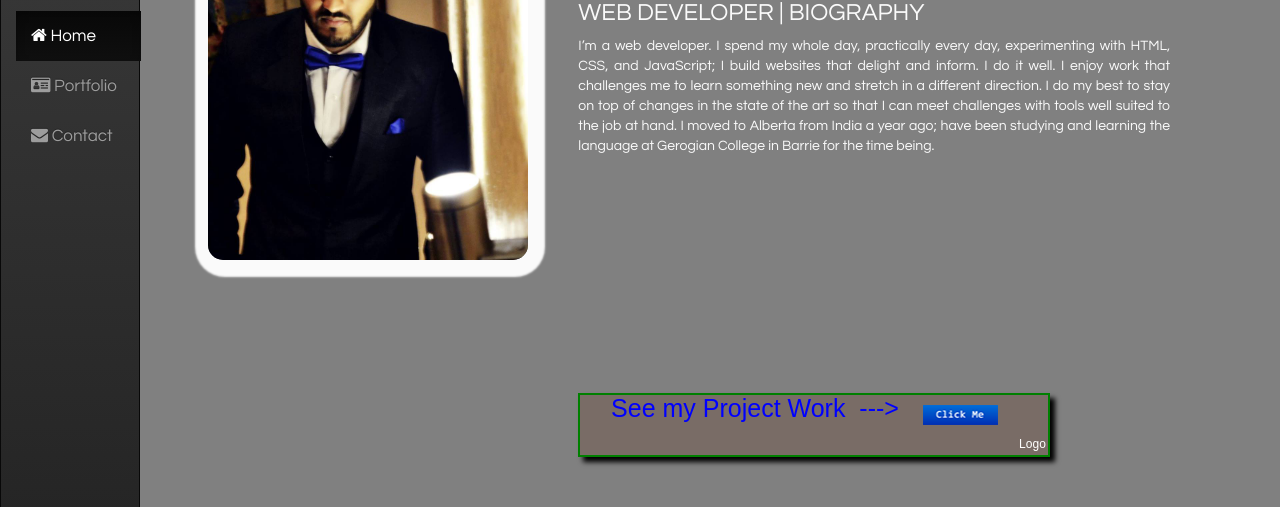
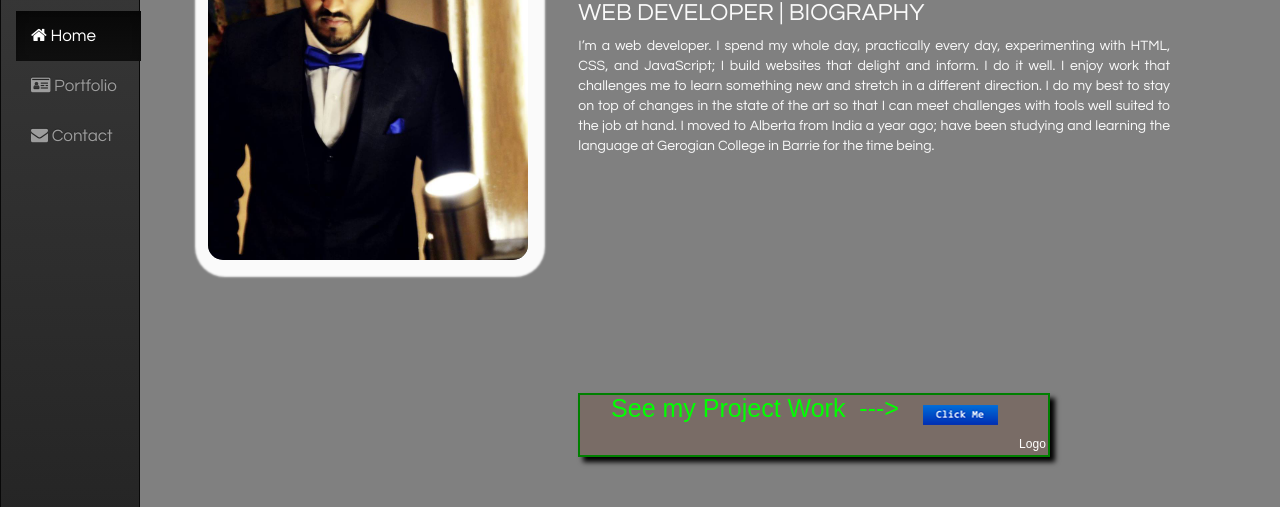
Before and after one commit to RajvinderYogi/miniportfolio-Assignment4, a website: page index.html in a window 1280 px wide. Shown: the part 190-697 px from the top of the page. Drawn offline with Linux system fonts and the light colour scheme.

Commit message:
Final Commit

```diff
--- a/Content/portfolio.css
+++ b/Content/portfolio.css
@@ -100,12 +100,14 @@ h1{
 p{
     text-align: justify;
     }
+    /*set ad border and shadow*/
 canvas{
     border: 2px solid green;
     background: rgba(100, 50, 25, 0.25);
     box-shadow: 5px 5px 5px #000000;
 
 }
+/*set ad position on the page*/
 .adCanvas{
     margin: 40% 0 0 0;
 }
--- a/Scripts/core/create-ad.js
+++ b/Scripts/core/create-ad.js
@@ -1,3 +1,10 @@
+/*Author Name= Rajvinder Singh Yogi
+Student Number=200353207
+Website= Mini-portfolio
+File Name= create-ad
+This file includes all the content I have used in ad canvas, moreover the animations
+
+-----------------------------------------------------------------------------------------------------------*/
 (function () {
     var ProjectsAd = document.getElementById("ProjectsAd");
     var stage;
@@ -34,8 +41,7 @@
      * @returns void
      */
     function Main() {
-        console.log("This is my Portfolio!");
-        AdText = new objects.adText("See my Project Work  --->", "25px", "Arial", "blue", 175, 15, true);
+        AdText = new objects.adText("See my Project Work  --->", "25px", "Arial", "lime", 175, 15, true);
         stage.addChild(AdText);
         SubText = new objects.adText("Logo Designs | Web Development | PHP | Java Script | Adobe Applications", "12px", "Arial", "white", 235, 50, true);
         stage.addChild(SubText);
--- a/Scripts/objects/adTexts.js
+++ b/Scripts/objects/adTexts.js
@@ -8,6 +8,12 @@ var __extends = (this && this.__extends) || (function () {
         d.prototype = b === null ? Object.create(b) : (__.prototype = b.prototype, new __());
     };
 })();
+/*Author Name= Rajvinder Singh Yogi
+Student Number=200353207
+Website= Mini-portfolio
+File Name= adTexts
+This file includes constructor which creates an instance for content within the ad.
+-----------------------------------------------------------------------------------------------------------*/
 var objects;
 (function (objects) {
     /**
--- a/Scripts/objects/adTexts.ts
+++ b/Scripts/objects/adTexts.ts
@@ -1,3 +1,9 @@
+/*Author Name= Rajvinder Singh Yogi
+Student Number=200353207
+Website= Mini-portfolio
+File Name= adTexts
+This file includes constructor which creates an instance for content within the ad.
+-----------------------------------------------------------------------------------------------------------*/
 module objects{
     /**
      *
```
Also changed, not shown: Scripts/core/create-ad.ts (+9 -2 lines), Scripts/objects/adButton.js (+7 -0 lines), Scripts/objects/adButton.ts (+8 -0 lines), 3 other files.
